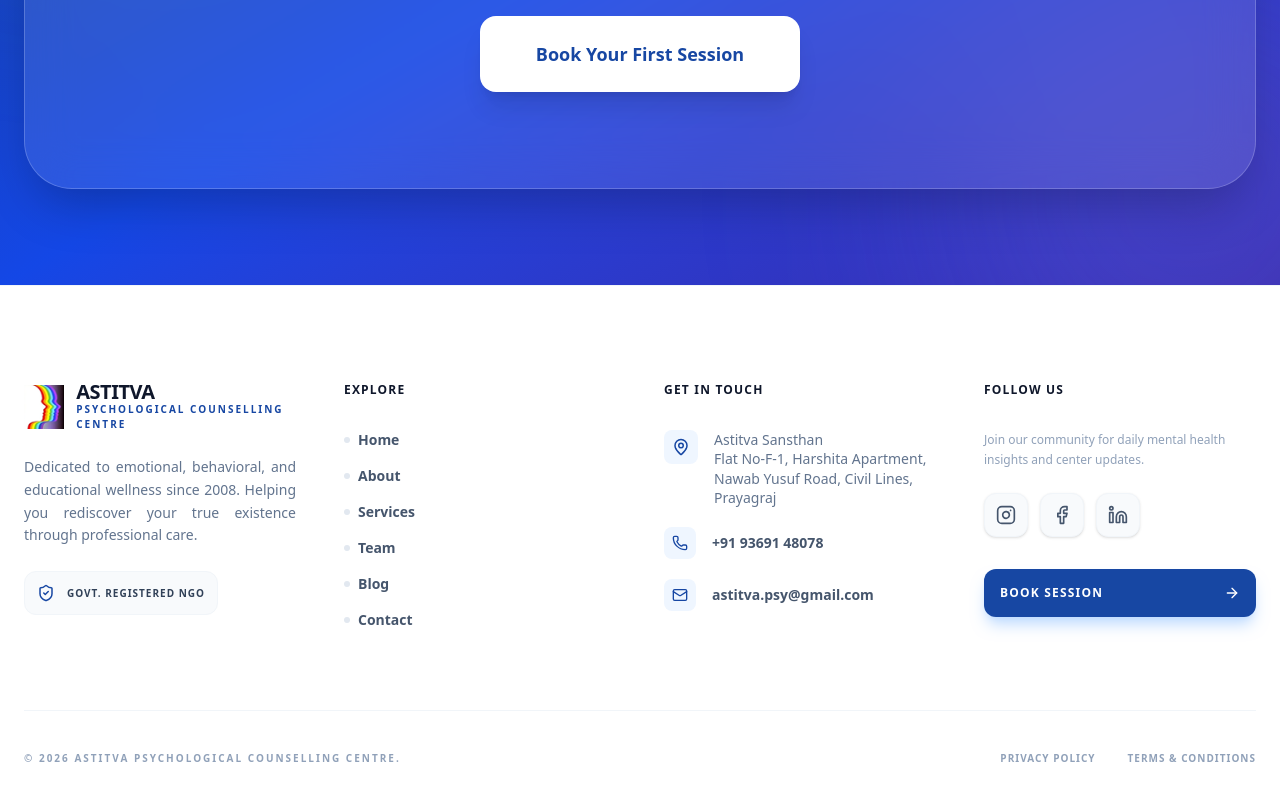
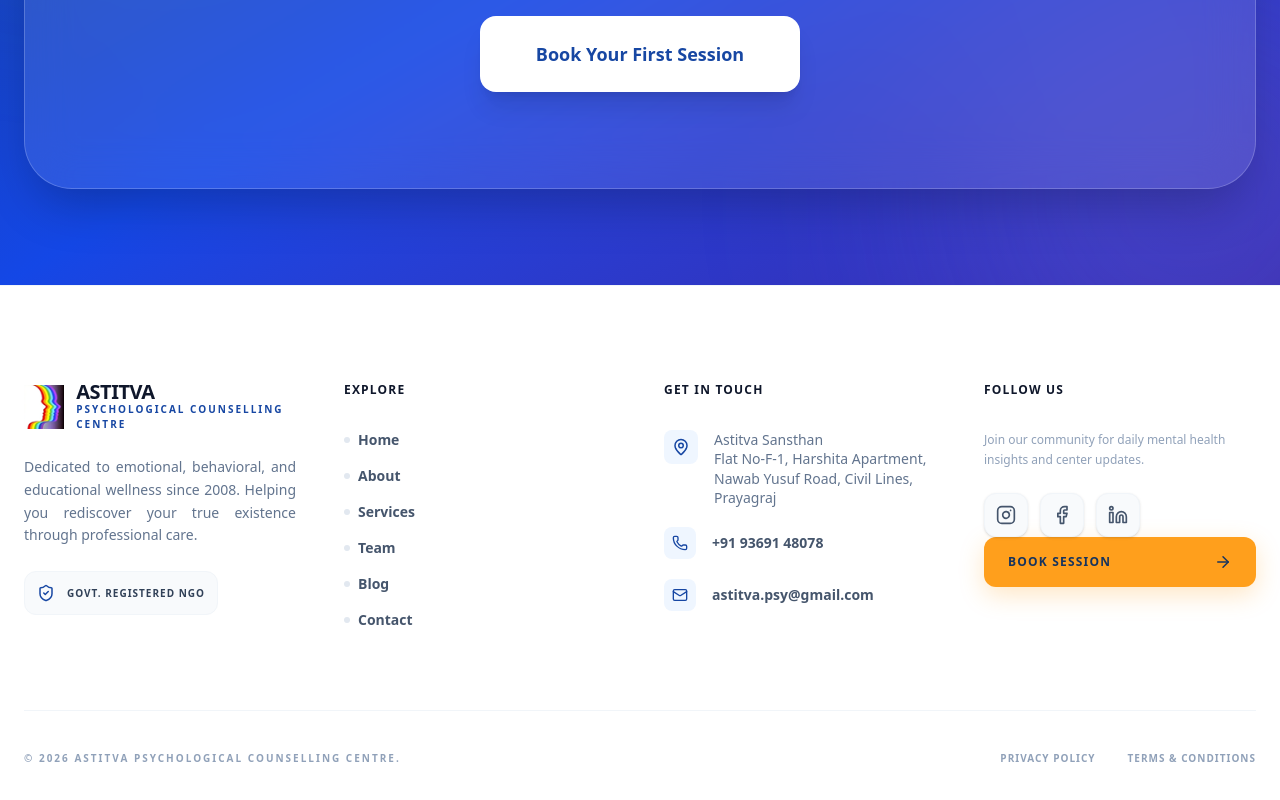
Before and after one commit to aditi73984/astitva-website, a Next.js app: page / in a window 1280 px wide. Shown: the part 3617-4417 px from the top of the page. Built offline with nearby package versions, Linux system fonts and the light colour scheme.

Commit message:
changed color of a button

```diff
--- a/components/Footer.tsx
+++ b/components/Footer.tsx
@@ -120,9 +120,10 @@ const Footer = () => {
             </div>
             <Link
               href="/contact"
-              className="mt-8 flex items-center justify-between p-4 bg-[#1747A3] text-white rounded-xl font-bold text-xs uppercase tracking-widest shadow-lg shadow-blue-200 hover:bg-blue-700 transition-all"
+              className="group flex items-center justify-between px-6 py-4 bg-[#FF9F1C] text-[#17345E] rounded-xl font-extrabold text-xs uppercase tracking-widest hover:bg-[#FFB547] transition-all shadow-[0_8px_25px_rgba(255,159,28,0.25)] hover:shadow-[0_10px_30px_rgba(255,159,28,0.4)] hover:-translate-y-1"
             >
-              Book Session <ArrowRight size={16} />
+              BOOK SESSION
+              <ArrowRight size={18} className="group-hover:translate-x-1 transition-transform" />
             </Link>
           </div>
         </div>
```
